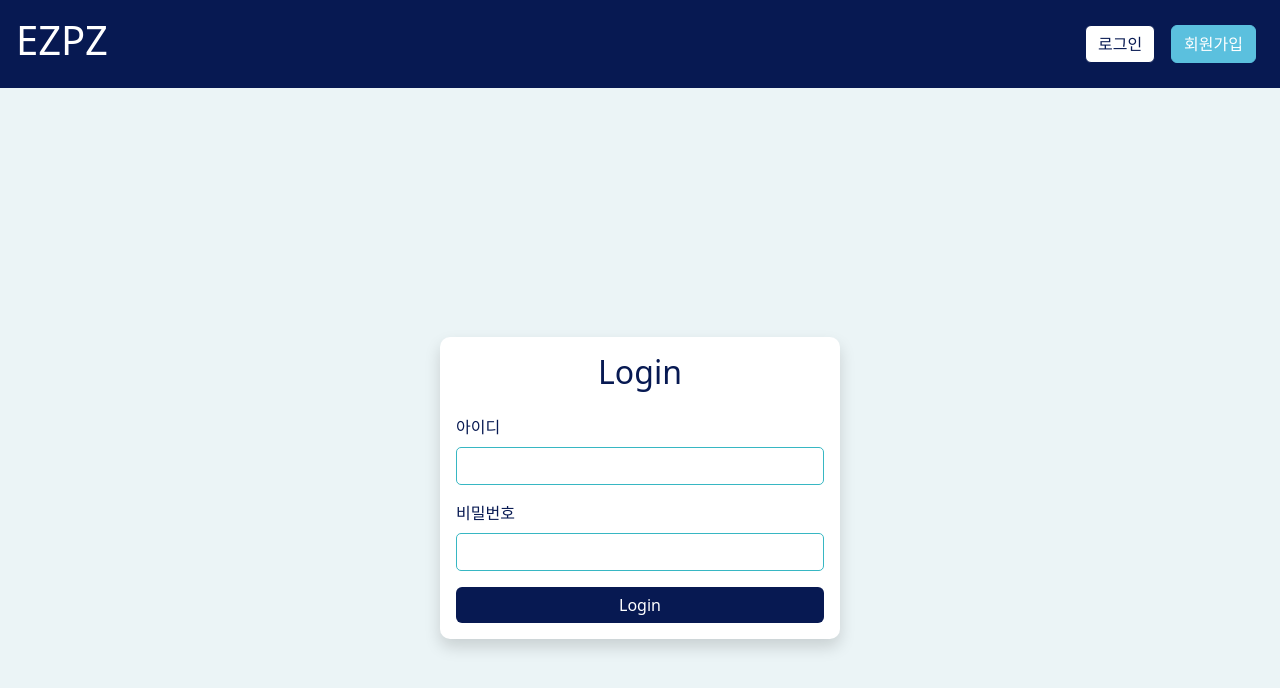
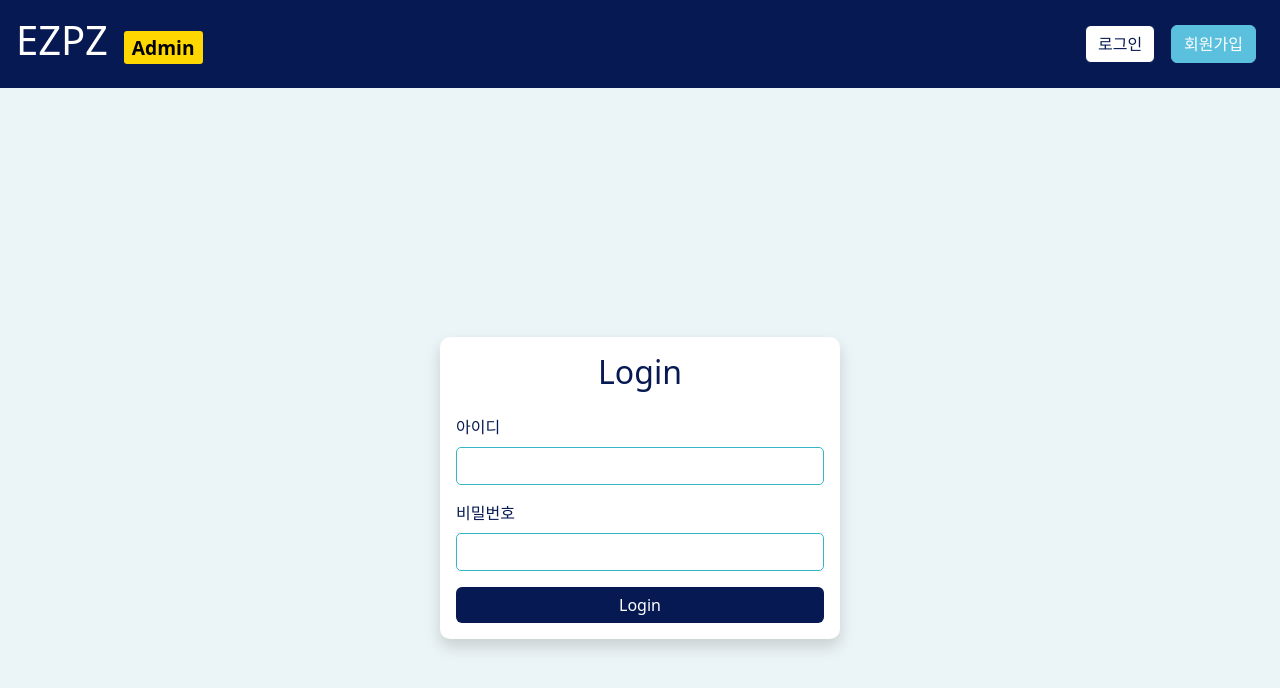
Before and after one commit to NBCAMP-EZPZ/EZPZ-Admin-Front, a React (Create React App) app: page / in a window 1280 px wide. Shown: the top 688 px of the page. Built offline with nearby package versions, Linux system fonts and the light colour scheme; no server answers.

Commit message:
Refactor : Header 수정

```diff
--- a/src/components/Header.jsx
+++ b/src/components/Header.jsx
@@ -25,6 +25,7 @@ function Header({ isLoggedIn }) {
     <header className="header d-flex justify-content-between align-items-center p-3">
       <h1 className="header-title">
         <Link to="/popup" className="header-link">EZPZ</Link>
+        <span className="host-label">Admin</span> {/* 노란색 Host 라벨 */}
       </h1>
       <nav className="nav-links">
         {isLoggedIn ? (
--- a/src/components/styles/Header.css
+++ b/src/components/styles/Header.css
@@ -16,6 +16,16 @@
 .header-link {
   text-decoration: none;
   color: inherit;
+}
+
+.host-label {
+  background-color: #FFD700; /* 노란색 배경 */
+  color: #000; /* 검은색 글자 */
+  padding: 0.2rem 0.5rem;
+  margin-left: 1rem;
+  border-radius: 0.2rem;
+  font-size: 1.2rem;
+  font-weight: bold;
 }
 
 .nav-links {
```
